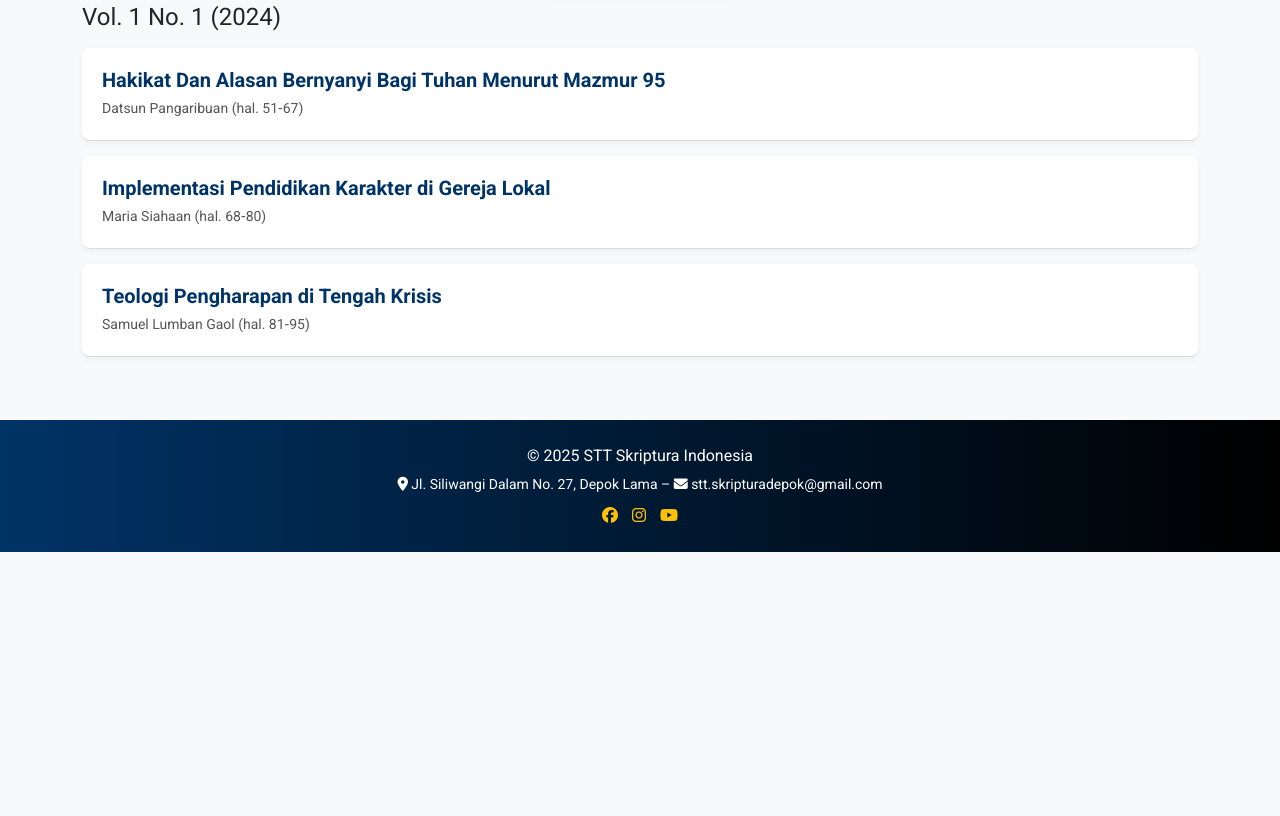
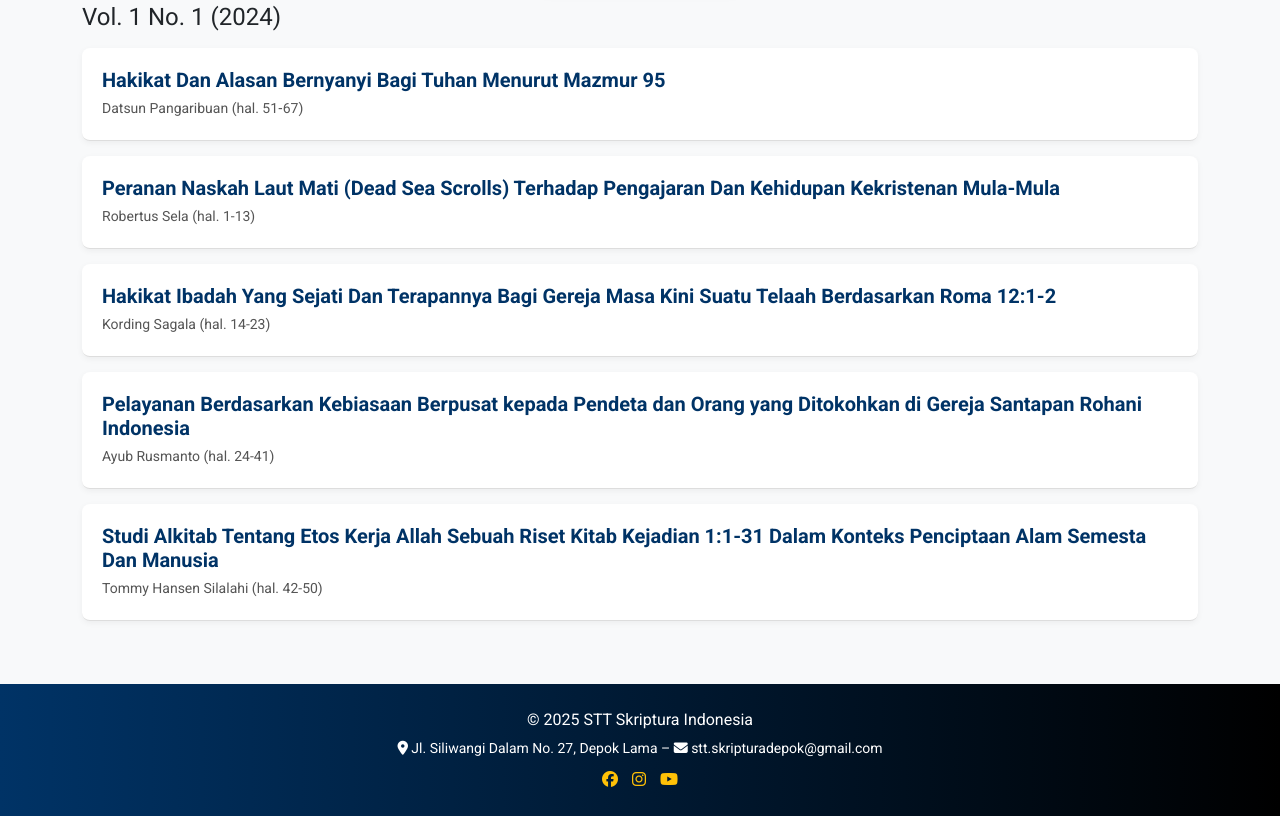
Before and after one commit to noradiadi/sttskripturaindonesia, a plain HTML site: page lppm.html in a window 1280 px wide. Shown: the part 466-1282 px from the top of the page. Before the commit the page ends 1018 px from the top, so only its background shows below. Drawn offline with nearby package versions, Linux system fonts and the light colour scheme.

Commit message:
Update lppm.html

```diff
--- a/lppm.html
+++ b/lppm.html
@@ -109,17 +109,26 @@
 </div>
 <h4 class="mb-3">Vol. 1 No. 1 (2024)</h4>
   <div class="list-group article-list">
-    <a href="https://ojs.sttskriptura.ac.id/index.php/" class="list-group-item list-group-item-action">
+    <a href="https://ojs.sttskriptura.ac.id/index.php/jtp/article/view/5" class="list-group-item list-group-item-action">
       <h5 class="mb-1">Hakikat Dan Alasan Bernyanyi Bagi Tuhan Menurut Mazmur 95</h5>
       <small>Datsun Pangaribuan (hal. 51‑67)</small>
     </a>
-    <a href="https://ojs.sttskriptura.ac.id/index.php/" class="list-group-item list-group-item-action">
-      <h5 class="mb-1">Implementasi Pendidikan Karakter di Gereja Lokal</h5>
-      <small>Maria Siahaan (hal. 68‑80)</small>
+    <a href="https://ojs.sttskriptura.ac.id/index.php/jtp/article/view/7" class="list-group-item list-group-item-action">
+      <h5 class="mb-1">Peranan Naskah Laut Mati (Dead Sea Scrolls) Terhadap Pengajaran Dan Kehidupan Kekristenan Mula-Mula </h5>
+      <small>Robertus Sela (hal. 1-13)</small>
     </a>
-    <a href="https://ojs.sttskriptura.ac.id/index.php/" class="list-group-item list-group-item-action">
-      <h5 class="mb-1">Teologi Pengharapan di Tengah Krisis</h5>
-      <small>Samuel Lumban Gaol (hal. 81‑95)</small>
+    <a href="https://ojs.sttskriptura.ac.id/index.php/jtp/article/view/3" class="list-group-item list-group-item-action">
+      <h5 class="mb-1">Hakikat Ibadah Yang Sejati Dan Terapannya Bagi Gereja Masa Kini  Suatu Telaah Berdasarkan Roma 12:1-2 </h5>
+      <small>Kording Sagala  (hal. 14-23)</small>
+    </a>
+     </a>
+    <a href="https://ojs.sttskriptura.ac.id/index.php/jtp/article/view/2" class="list-group-item list-group-item-action">
+      <h5 class="mb-1">Pelayanan Berdasarkan Kebiasaan Berpusat kepada Pendeta dan Orang yang Ditokohkan di Gereja Santapan Rohani Indonesia </h5>
+      <small>Ayub Rusmanto (hal. 24-41)</small>
+    </a>
+    <a href="https://ojs.sttskriptura.ac.id/index.php/jtp/article/view/4" class="list-group-item list-group-item-action">
+      <h5 class="mb-1">Studi Alkitab Tentang Etos Kerja Allah Sebuah Riset Kitab Kejadian 1:1-31 Dalam Konteks Penciptaan Alam Semesta Dan Manusia </h5>
+      <small>Tommy Hansen Silalahi  (hal. 42-50)</small>
     </a>
   </div>
 </div>
```
